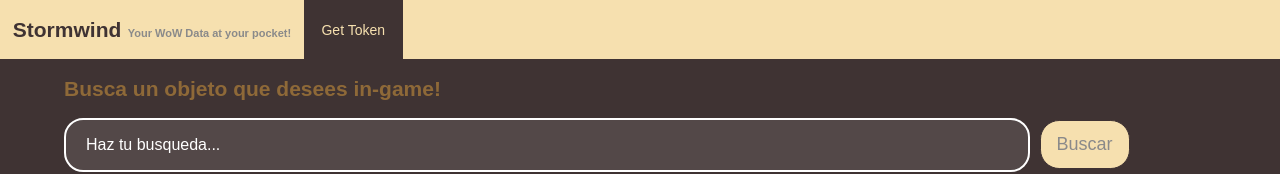
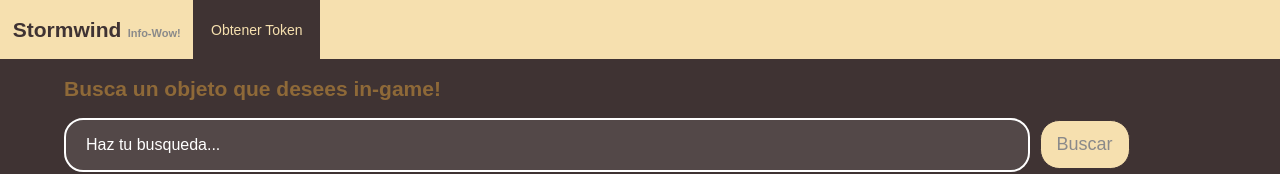
Before and after one commit to andresfmj/stormwind-database, a React app: page / in a window 1280 px wide. Shown: the top 174 px of the page. Built offline with nearby package versions, Linux system fonts and the light colour scheme; no server answers.

Commit message:
changed some text in toolbar

```diff
--- a/src/components/UI/Toolbar.jsx
+++ b/src/components/UI/Toolbar.jsx
@@ -10,18 +10,18 @@
                 <a href="#" className='title-header'>
                     <h2>
                         Stormwind
-                        <span className='legend-slogan text-small'>Your WoW Data at your pocket!</span>
+                        <span className='legend-slogan text-small'>Info-Wow!</span>
                     </h2>
                 </a>
                 <ul className='navbar'>
                     {
                         !hashToken ? (
                             <li className="navbar-item">
-                                <span onClick={props.onRefreshToken}>Get Token</span>
+                                <span onClick={props.onRefreshToken}>Obtener Token</span>
                             </li>
                         ) : (
                             <li className="navbar-item">
-                                <span onClick={props.onClearToken}>Clear Token</span>
+                                <span onClick={props.onClearToken}>Limpiar Token</span>
                             </li>
                         )
                     }
```
